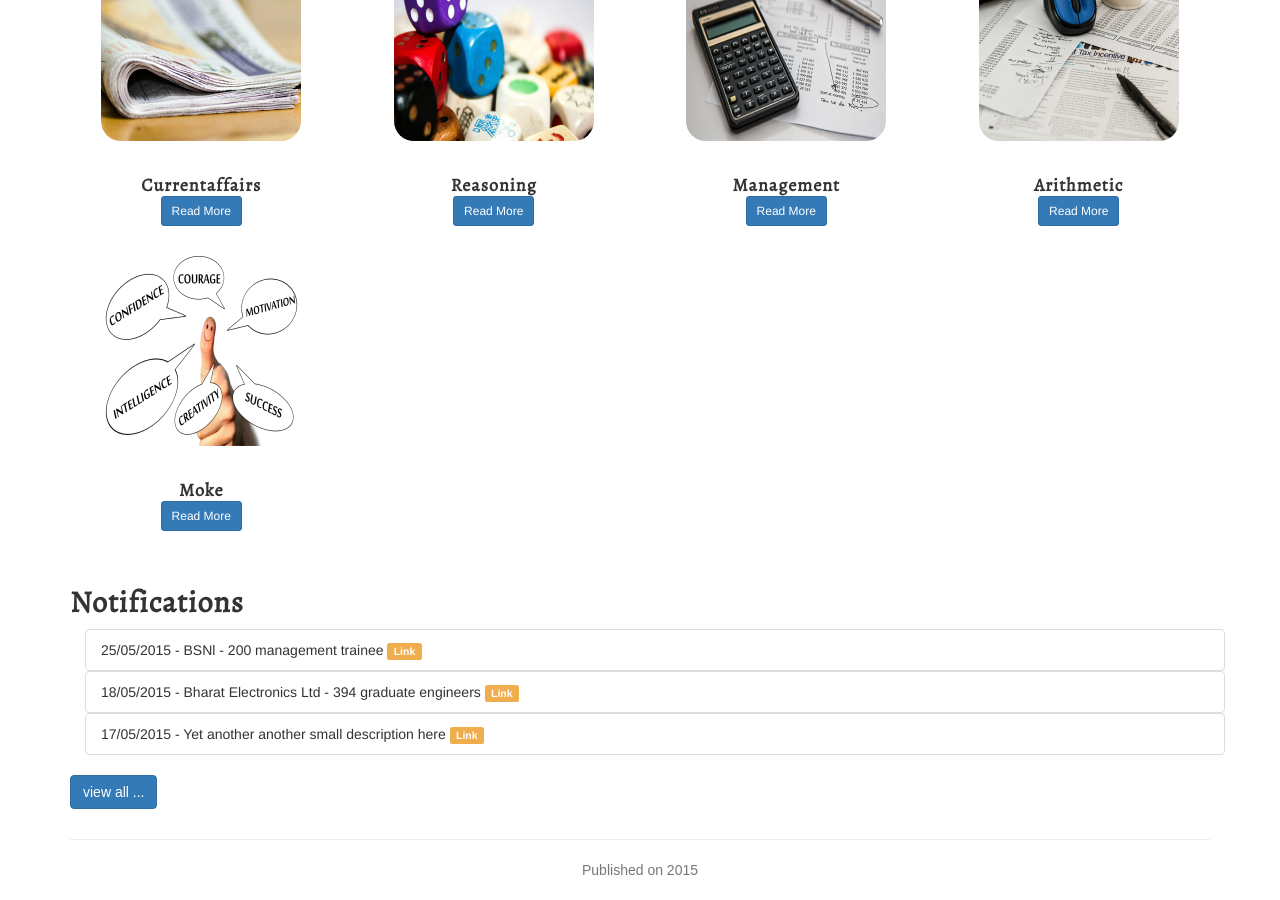
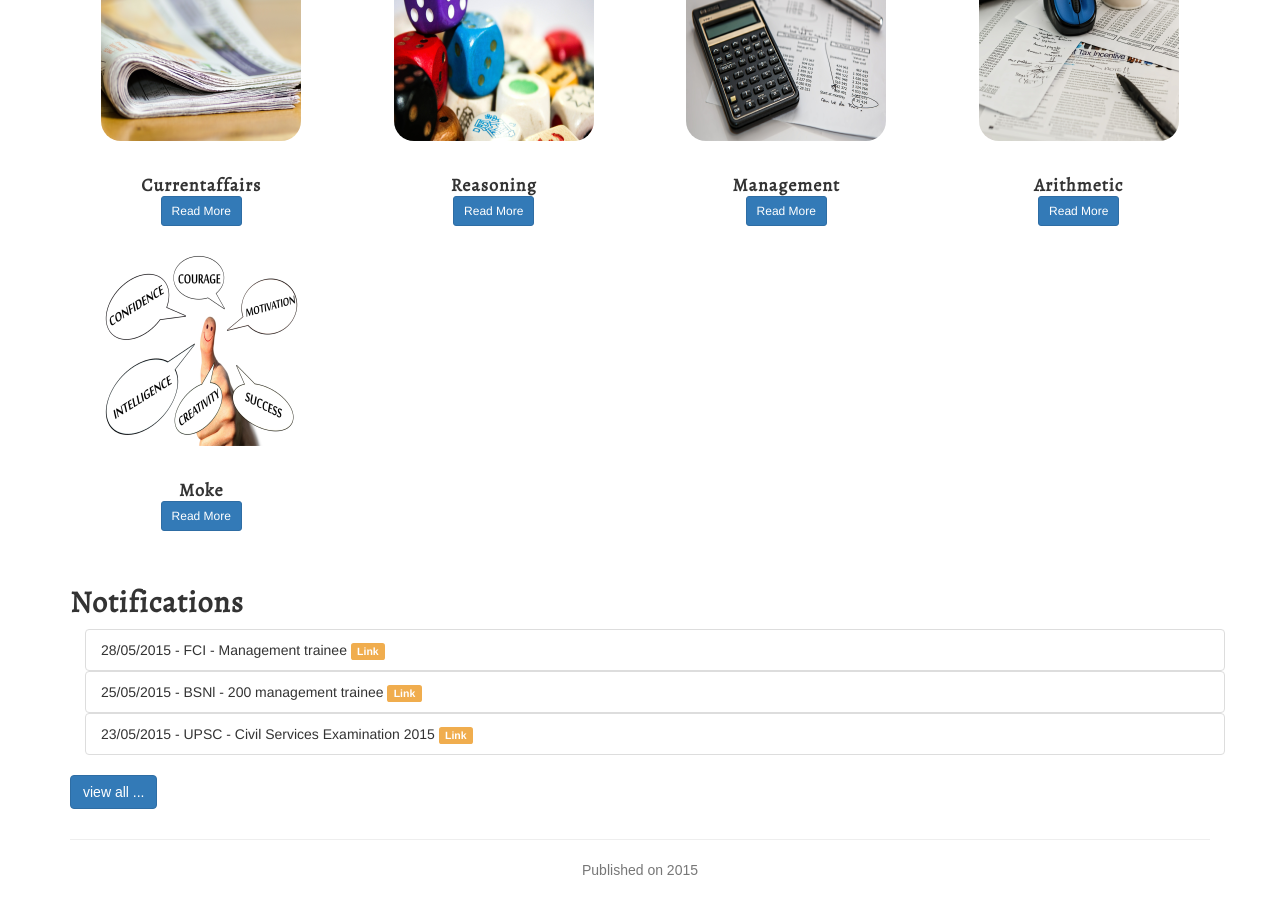
Before and after one commit to management-aptitude/management-aptitude.github.io, a Jekyll site: the page built from index.html, in a window 1280 px wide and 900 px high, scrolled down 825 px. Built offline with Jekyll 4.4.1, drawn with Linux system fonts in a browser that asks for light colours; some web fonts are replaced.

Commit message:
notifications - upsc fci

```diff
--- a/_config.yml
+++ b/_config.yml
@@ -8,8 +8,8 @@
 
 keywords: "management,aptitude,trainee,reasoning,arithmetic,mathematics,exams,current,affairs,moke,test,notifications"
 
-url: "http://management-aptitude.github.io"
-#url: "http://0.0.0.0:4000"
+url: "http://qualitative.in/"
+#url: "http://0.0.0.0:4000/"
 
 
 gems:
--- a/_data/notifications.yml
+++ b/_data/notifications.yml
@@ -2,18 +2,15 @@
 
 # notifications
 notify:
+  - date: 28/05/2015
+    description: FCI - Management trainee
+    url: http://www.fcijobsportal.com/Pages/Home.aspx
   - date: 25/05/2015
     description: BSNl - 200 management trainee
     url: http://www.externalexam.bsnl.co.in/
+  - date: 23/05/2015
+    description: UPSC - Civil Services Examination 2015
+    url: http://www.upsc.gov.in/
   - date: 18/05/2015
     description: Bharat Electronics Ltd - 394 graduate engineers
     url: http://www.bel-india.com/?q=recruitment
-  - date: 17/05/2015
-    description: Yet another another small description here
-    url: http://qualitative.in
-  - date: 16/05/2015
-    description: Reapting small description here
-    url: http://qualitative.in
-  - date: 15/05/2015
-    description: Same description here
-    url: http://qualitative.in
```
